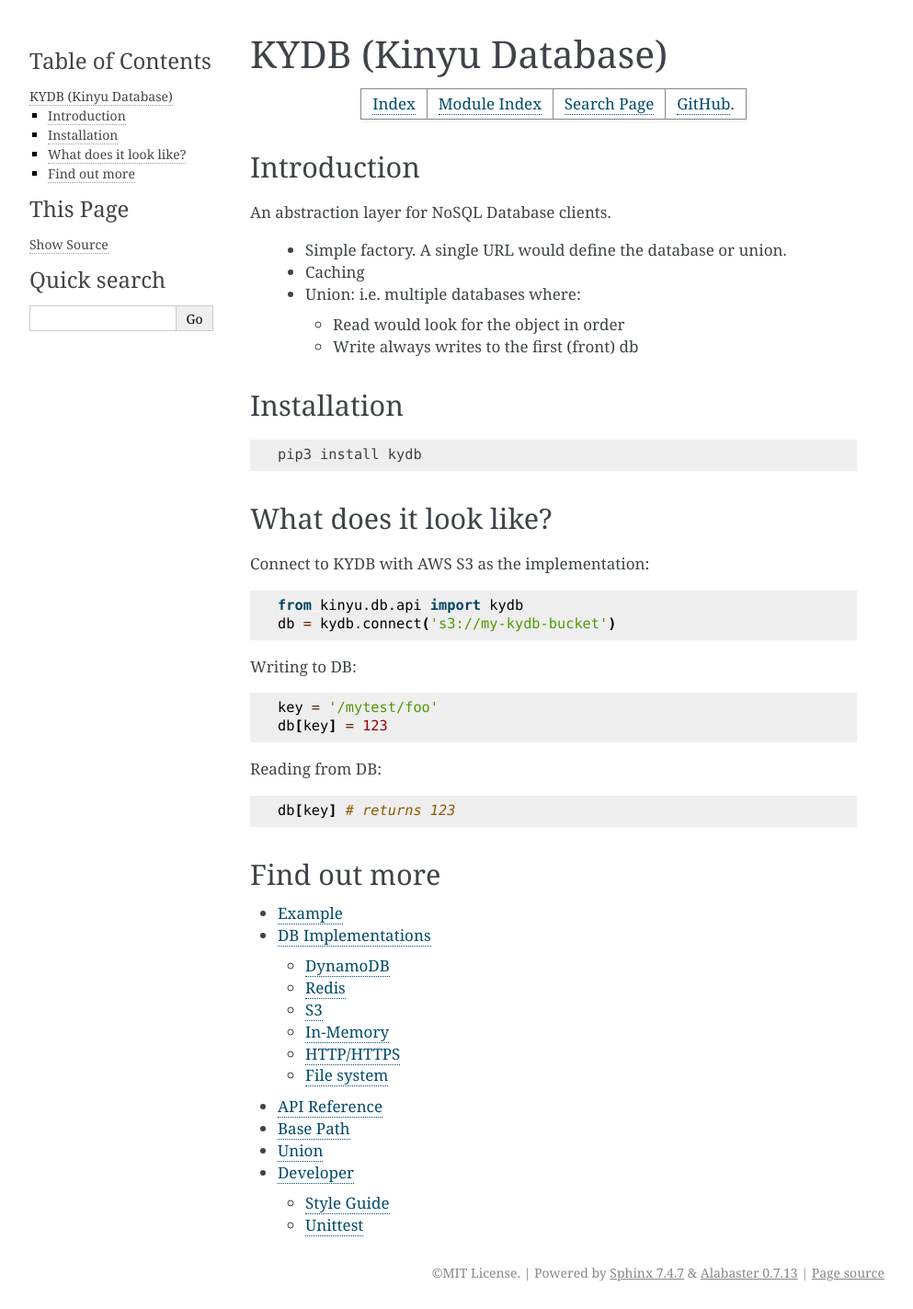
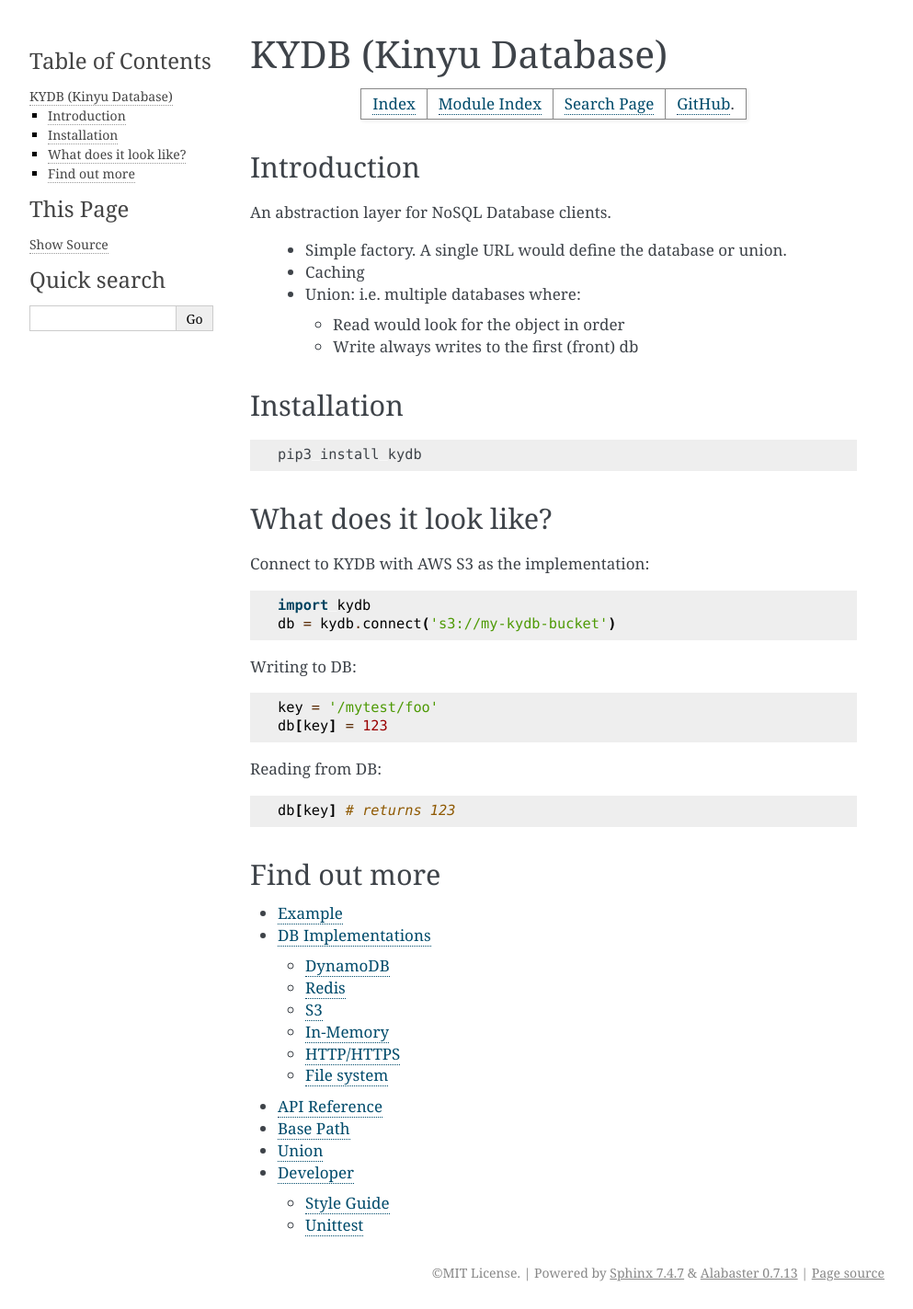
Before and after one commit to tayglobal/kydb, a Sphinx documentation site: the page built from docsrc/source/index.rst, in a window 1280 px wide. Shown: the whole page at 92% size, without its empty margins (148-1141 px from the left). Built offline with Sphinx 7.4.7, drawn with Linux system fonts in a browser that asks for light colours.

Commit message:
Corrected doc. new interface for import is simply import kydb

```diff
--- a/docsrc/source/index.rst
+++ b/docsrc/source/index.rst
@@ -36,7 +36,7 @@
 
 Connect to KYDB with AWS S3 as the implementation::
 
-    from kinyu.db.api import kydb
+    import kydb
     db = kydb.connect('s3://my-kydb-bucket')
 
 Writing to DB::
```
Also changed, not shown: README.md (+1 -1 lines).
